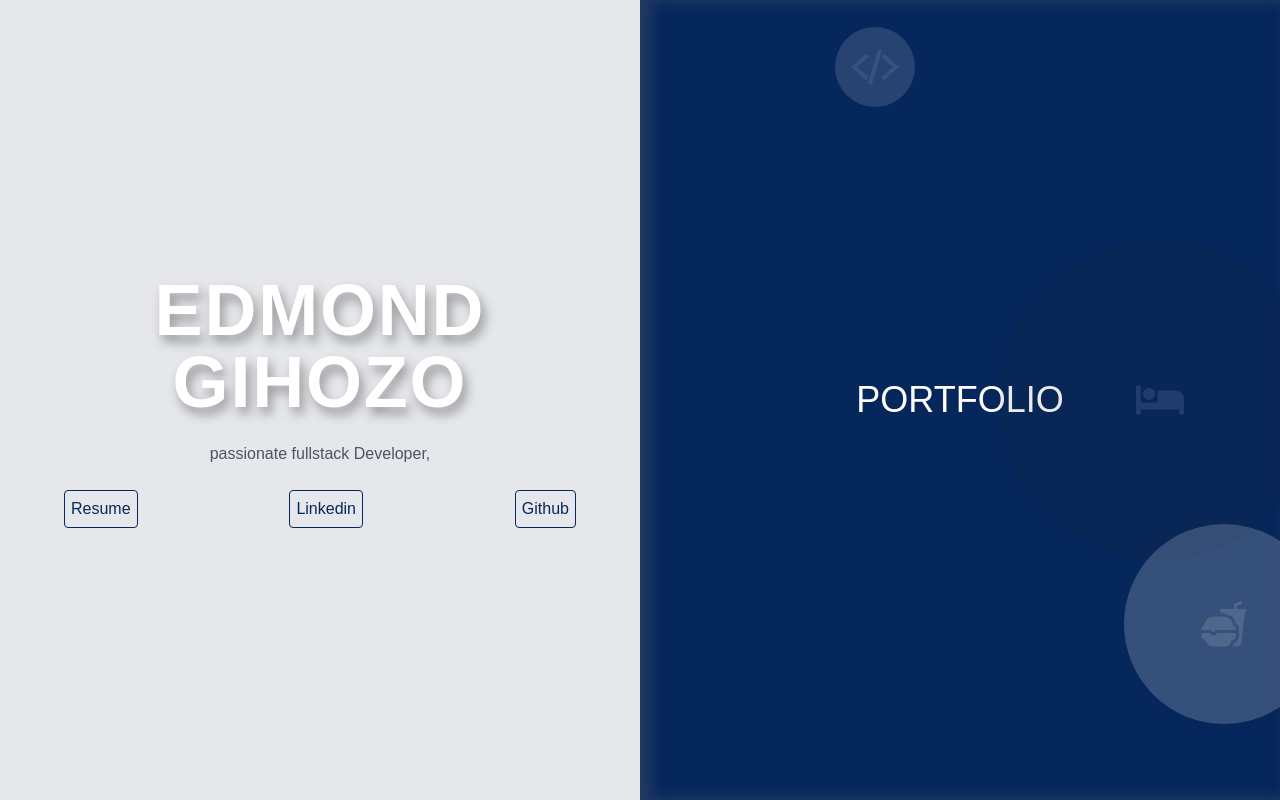
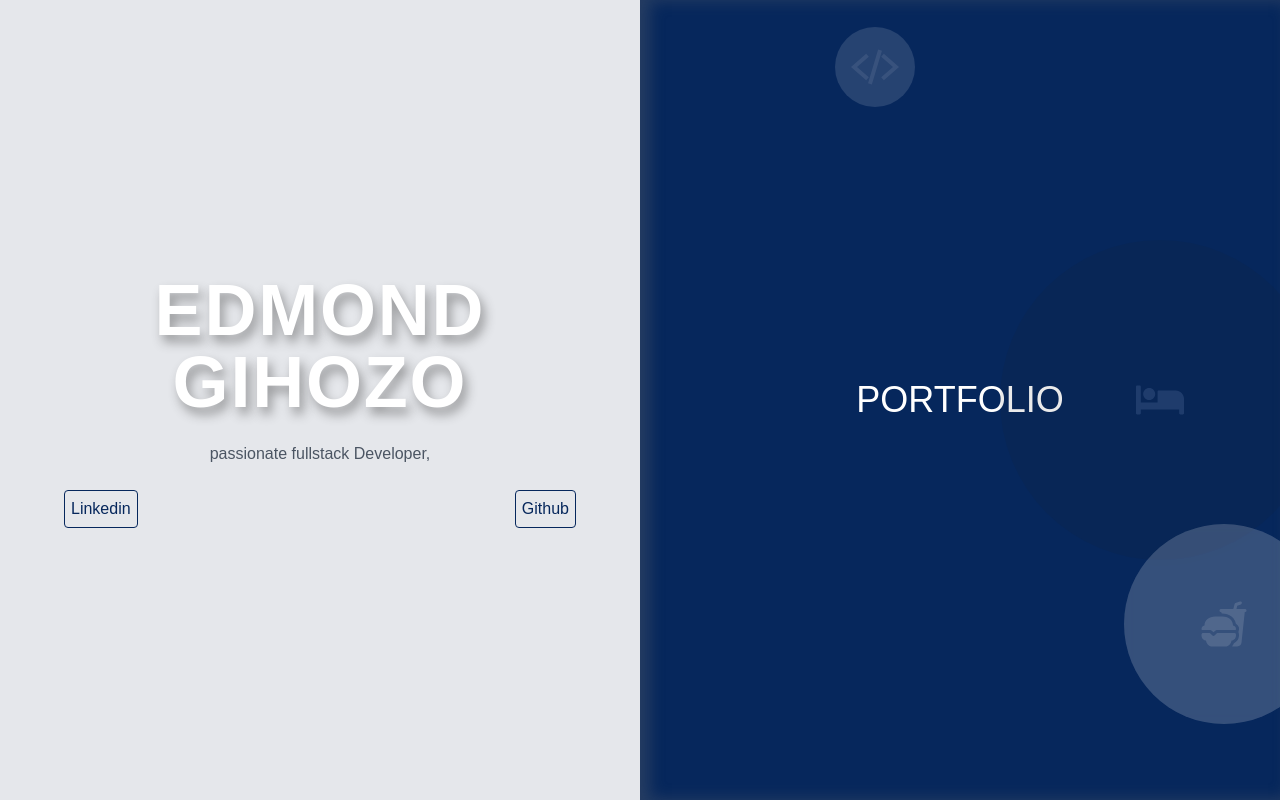
Before and after one commit to EDMONDGIHOZO/gedmond, a React (Create React App) app: page / in a window 1280 px wide. Built offline with nearby package versions, Linux system fonts and the light colour scheme.

Commit message:
remove resume link

```diff
--- a/src/components/Home.js
+++ b/src/components/Home.js
@@ -65,14 +65,6 @@ const Home = () => {
             passionate fullstack Developer,
           </p>
           <div className="aboutme">
-            <a
-              className="link"
-              href="https://mega.nz/file/eQcCVJoR#NztSi36Il16zeRkzASczJupLnVPnJBgB4G3b8wohIKo"
-              target="_blank"
-              rel="noopener noreferrer"
-            >
-              Resume
-            </a>
             <a
               className="link"
               href="www.linkedin.com/in/edmondgi"
```
